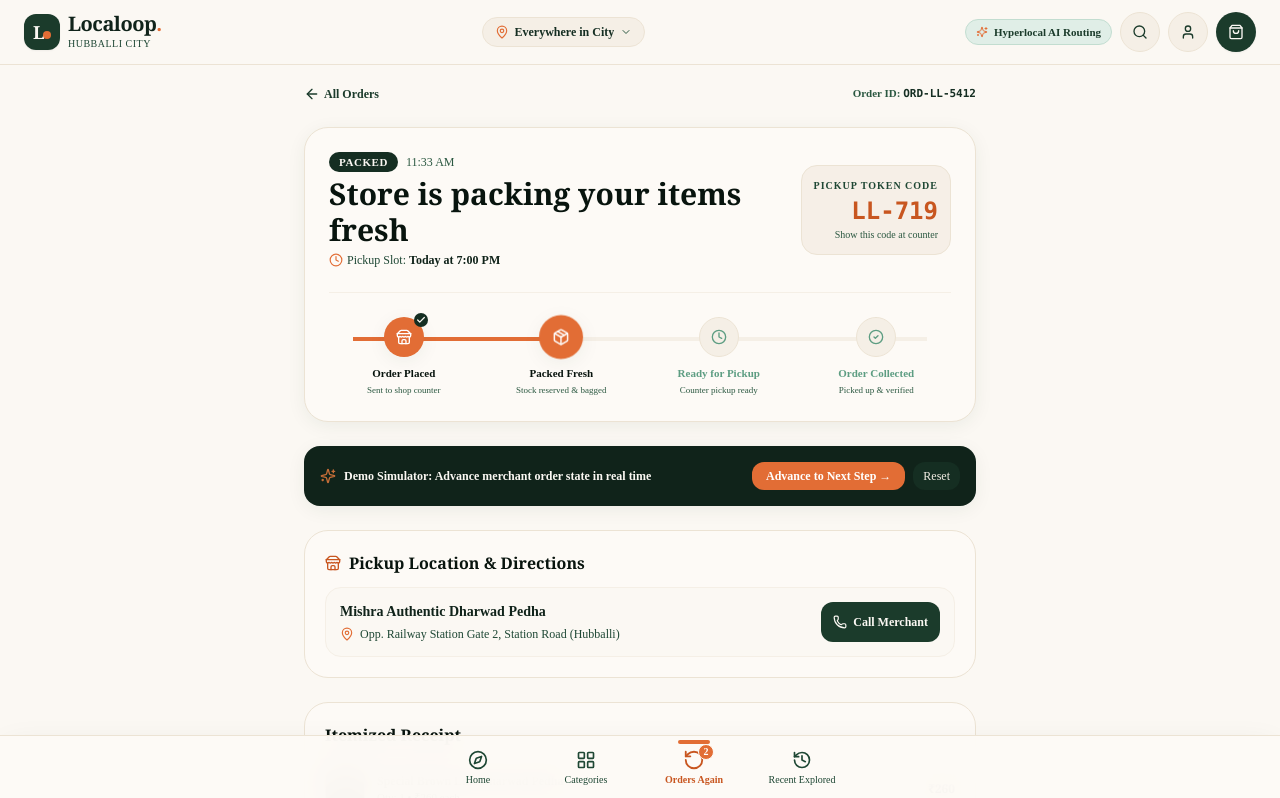
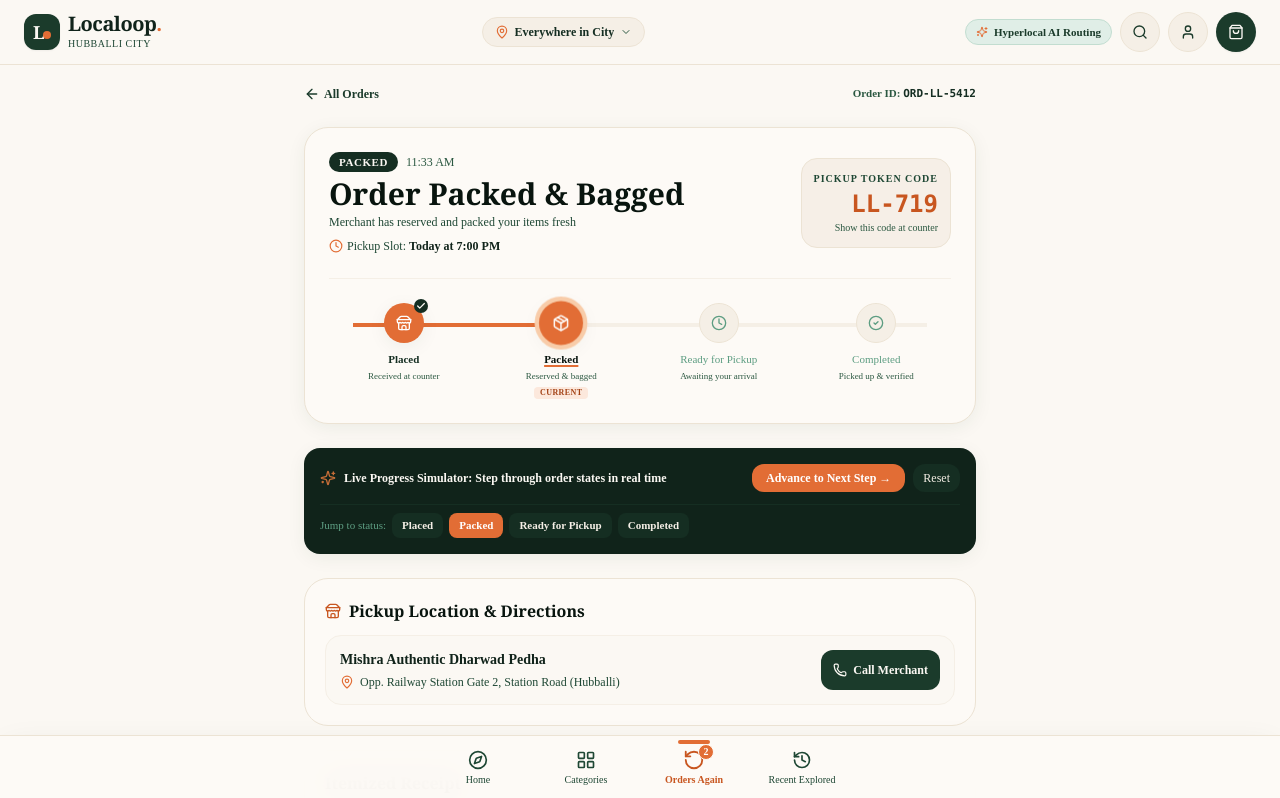
Before and after one commit to patkipratham9-rgb/Hackfest_2026, a Next.js app: page /orders/ORD-LL-5412 in a window 1280 px wide. Shown: the top 798 px of the page. Built offline with nearby package versions, Linux system fonts and the light colour scheme; grey boxes are pictures that could not be loaded.

Commit message:
feat(checkpoint-4.3): implement 4 order statuses (Placed, Packed, Ready for Pickup, Completed) with visual progress timeline, step status attributes, and live simulator

```diff
--- a/src/app/orders/[id]/page.tsx
+++ b/src/app/orders/[id]/page.tsx
@@ -30,34 +30,59 @@
   icon: React.ElementType;
 }
 
-const STEPS: OrderTrackingStep[] = [
+// Checkpoint 4.3: Four official order statuses with exact labels:
+// Placed → Packed → Ready for Pickup → Completed
+const TRACKING_STEPS: OrderTrackingStep[] = [
   {
     key: "placed",
-    title: "Order Placed",
-    desc: "Sent to shop counter",
+    title: "Placed",
+    desc: "Received at counter",
     icon: Store,
   },
   {
     key: "packed",
-    title: "Packed Fresh",
-    desc: "Stock reserved & bagged",
+    title: "Packed",
+    desc: "Reserved & bagged",
     icon: Package,
   },
   {
     key: "ready",
     title: "Ready for Pickup",
-    desc: "Counter pickup ready",
+    desc: "Awaiting your arrival",
     icon: Clock,
   },
   {
     key: "completed",
-    title: "Order Collected",
+    title: "Completed",
     desc: "Picked up & verified",
     icon: CheckCircle2,
   },
 ];
 
 const ORDER_FLOW: OrderStatus[] = ["placed", "packed", "ready", "completed"];
+
+const STATUS_HEADLINES: Record<OrderStatus, { headline: string; detail: string }> = {
+  placed: {
+    headline: "Order Placed & Confirmed",
+    detail: "Order received by merchant counter • Preparing fresh",
+  },
+  packed: {
+    headline: "Order Packed & Bagged",
+    detail: "Merchant has reserved and packed your items fresh",
+  },
+  ready: {
+    headline: "Ready for Pickup at Counter!",
+    detail: "Your package is waiting at the counter • Present code to collect",
+  },
+  completed: {
+    headline: "Order Completed 🎉",
+    detail: "Items picked up and verified with artisan store",
+  },
+  cancelled: {
+    headline: "Order Cancelled",
+    detail: "This order was cancelled by customer or store",
+  },
+};
 
 export default function OrderTrackingPage({
   params,
@@ -128,7 +153,7 @@
             <li>The order was created in another browser or incognito window.</li>
           </ul>
 
-          {/* If there are existing known orders, show quick links */}
+          {/* Quick links to active orders if present */}
           {orders.length > 0 && (
             <div className="pt-2 border-t border-cream-200 mt-2">
               <span className="text-[11px] font-bold text-forest-900 block mb-1.5">
@@ -174,12 +199,17 @@
   }
 
   const currentStepIndex = Math.max(0, ORDER_FLOW.indexOf(order.status));
+  const statusInfo = STATUS_HEADLINES[order.status] || STATUS_HEADLINES.placed;
 
   const advanceStatus = () => {
     if (currentStepIndex < ORDER_FLOW.length - 1) {
       const nextStatus = ORDER_FLOW[currentStepIndex + 1];
       updateOrderStatus(order.id, nextStatus);
     }
+  };
+
+  const setExplicitStatus = (status: OrderStatus) => {
+    updateOrderStatus(order.id, status);
   };
 
   const resetStatus = () => {
@@ -233,24 +263,24 @@
             </div>
 
             <AnimatePresence mode="wait">
-              <motion.h1
+              <motion.div
                 key={order.status}
                 initial={{ opacity: 0, y: 8 }}
                 animate={{ opacity: 1, y: 0 }}
                 exit={{ opacity: 0, y: -8 }}
-                className="font-serif font-extrabold text-2xl sm:text-3xl text-forest-950 mt-1"
+                className="mt-1"
               >
-                {order.status === "ready"
-                  ? "Your order is ready at the counter!"
-                  : order.status === "packed"
-                  ? "Store is packing your items fresh"
-                  : order.status === "completed"
-                  ? "Order successfully picked up 🎉"
-                  : "Order received by merchant"}
-              </motion.h1>
+                <h1
+                  data-testid="order-status-headline"
+                  className="font-serif font-extrabold text-2xl sm:text-3xl text-forest-950"
+                >
+                  {statusInfo.headline}
+                </h1>
+                <p className="text-xs text-forest-600 mt-0.5">{statusInfo.detail}</p>
+              </motion.div>
             </AnimatePresence>
 
-            <p className="text-xs text-forest-600 mt-1 flex items-center gap-1">
+            <p className="text-xs text-forest-600 mt-2 flex items-center gap-1">
               <Clock className="w-3.5 h-3.5 text-terracotta-500" />
               <span>
                 Pickup Slot:{" "}
@@ -281,15 +311,20 @@
           </motion.div>
         </div>
 
-        {/* 4-Step Visual Progress Bar */}
-        <div data-testid="order-progress-timeline" className="pt-6">
+        {/* Checkpoint 4.3: 4-Step Visual Progress Bar */}
+        <div
+          data-testid="order-progress-timeline"
+          data-active-step={order.status}
+          className="pt-6"
+        >
           <div className="relative">
             {/* Progress line */}
             <div className="absolute top-5 left-6 right-6 h-1 bg-cream-200 -z-0">
               <motion.div
+                data-testid="order-progress-bar"
                 initial={{ width: 0 }}
                 animate={{
-                  width: `${(currentStepIndex / (STEPS.length - 1)) * 100}%`,
+                  width: `${(currentStepIndex / (TRACKING_STEPS.length - 1)) * 100}%`,
                 }}
                 transition={{ duration: 0.5, ease: "easeInOut" }}
                 className="h-full bg-terracotta-500"
@@ -297,15 +332,22 @@
             </div>
 
             <div className="grid grid-cols-4 gap-2 relative z-10">
-              {STEPS.map((step, idx) => {
+              {TRACKING_STEPS.map((step, idx) => {
                 const isPassed = idx <= currentStepIndex;
+                const isCompleted = idx < currentStepIndex;
                 const isCurrent = idx === currentStepIndex;
+                const isPending = idx > currentStepIndex;
                 const StepIcon = step.icon;
+
+                const stepState = isCurrent ? "active" : isCompleted ? "completed" : "pending";
 
                 return (
                   <div
                     key={step.key}
                     data-testid={`timeline-step-${step.key}`}
+                    data-status={stepState}
+                    data-active={isCurrent ? "true" : "false"}
+                    data-completed={isCompleted ? "true" : "false"}
                     className="flex flex-col items-center text-center"
                   >
                     <motion.div
@@ -325,25 +367,44 @@
                         isPassed
                           ? "bg-terracotta-500 text-white shadow-warm"
                           : "bg-cream-200 text-forest-400 border border-cream-300"
-                      }`}
+                      } ${isCurrent ? "ring-4 ring-terracotta-200" : ""}`}
                     >
                       <StepIcon className="w-4 h-4" />
-                      {isPassed && idx < currentStepIndex && (
-                        <div className="absolute -top-1 -right-1 w-3.5 h-3.5 rounded-full bg-forest-800 text-cream-100 flex items-center justify-center">
+                      {isCompleted && (
+                        <div
+                          data-testid={`timeline-step-${step.key}-check`}
+                          className="absolute -top-1 -right-1 w-3.5 h-3.5 rounded-full bg-forest-800 text-cream-100 flex items-center justify-center shadow-xs"
+                        >
                           <Check className="w-2.5 h-2.5 stroke-[3]" />
                         </div>
                       )}
                     </motion.div>
+
+                    {/* Step Title Label */}
                     <span
-                      className={`text-[11px] font-bold mt-2 ${
-                        isPassed ? "text-forest-950" : "text-forest-400"
+                      data-testid={`timeline-step-${step.key}-label`}
+                      className={`text-[11px] mt-2 transition-colors ${
+                        isCurrent
+                          ? "font-extrabold text-forest-950 underline decoration-terracotta-500 decoration-2 underline-offset-2"
+                          : isCompleted
+                          ? "font-bold text-forest-800"
+                          : "font-medium text-forest-400"
                       }`}
                     >
                       {step.title}
                     </span>
+
+                    {/* Step Sub-label Description */}
                     <span className="text-[9px] text-forest-500 hidden sm:block mt-0.5">
                       {step.desc}
                     </span>
+
+                    {/* Active Step Badge for screen readers / mobile */}
+                    {isCurrent && (
+                      <span className="mt-1 text-[8px] font-extrabold uppercase tracking-wider text-terracotta-700 bg-terracotta-100 px-1.5 py-0.2 rounded">
+                        Current
+                      </span>
+                    )}
                   </div>
                 );
               })}
@@ -355,21 +416,23 @@
       {/* Interactive Hackathon Simulation Bar */}
       <motion.div
         whileHover={{ scale: 1.01 }}
-        className="p-4 rounded-2xl bg-forest-900 text-cream-100 flex flex-col sm:flex-row items-center justify-between gap-3 shadow-warm"
+        className="p-4 rounded-2xl bg-forest-900 text-cream-100 space-y-3 shadow-warm"
       >
+        <div className="flex flex-col sm:flex-row items-start sm:items-center justify-between gap-2">
           <div className="flex items-center gap-2">
             <Sparkles className="w-4 h-4 text-terracotta-400 animate-pulse" />
             <span className="text-xs font-semibold">
-            Demo Simulator: Advance merchant order state in real time
+              Live Progress Simulator: Step through order states in real time
             </span>
           </div>
+
           <div className="flex items-center gap-2 w-full sm:w-auto">
             <motion.button
               whileHover={{ scale: 1.03 }}
               whileTap={{ scale: 0.95 }}
               data-testid="order-advance-status-button"
               onClick={advanceStatus}
-            disabled={currentStepIndex >= STEPS.length - 1}
+              disabled={currentStepIndex >= TRACKING_STEPS.length - 1}
               className="flex-1 sm:flex-none px-3.5 py-1.5 bg-terracotta-500 hover:bg-terracotta-600 disabled:opacity-40 text-white rounded-xl text-xs font-bold transition-all shadow-xs cursor-pointer"
             >
               Advance to Next Step →
@@ -382,6 +445,30 @@
             >
               Reset
             </motion.button>
+          </div>
+        </div>
+
+        {/* Step Jump Pills for quick testing of any specific status */}
+        <div className="flex flex-wrap items-center gap-1.5 pt-2 border-t border-forest-800 text-[11px]">
+          <span className="text-forest-400 font-medium">Jump to status:</span>
+          {TRACKING_STEPS.map((step) => {
+            const isCurrent = order.status === step.key;
+            return (
+              <button
+                key={step.key}
+                type="button"
+                data-testid={`jump-to-status-${step.key}`}
+                onClick={() => setExplicitStatus(step.key)}
+                className={`px-2.5 py-1 rounded-lg font-semibold transition-all cursor-pointer ${
+                  isCurrent
+                    ? "bg-terracotta-500 text-white shadow-xs"
+                    : "bg-forest-800 hover:bg-forest-700 text-cream-200"
+                }`}
+              >
+                {step.title}
+              </button>
+            );
+          })}
         </div>
       </motion.div>
 
```
Lines whose indentation alone changed are shown as unchanged.
